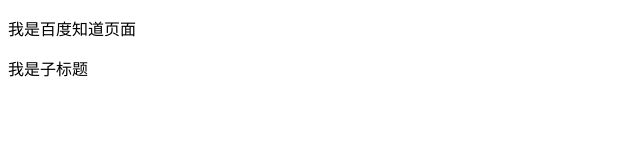
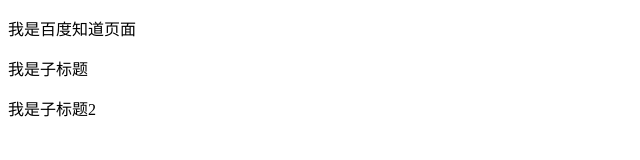
Before and after one commit to jack-roce/baidu, a plain HTML site: page zhidao/zhidao.html in a window 1280 px wide. Shown: the whole page, without its empty margins (0-640 px from the left). Drawn offline with Linux system fonts and the light colour scheme.

Commit message:
增加自标题2

```diff
--- a/zhidao/zhidao.html
+++ b/zhidao/zhidao.html
@@ -9,5 +9,6 @@
 <body>
     <p>我是百度知道页面</p>
     <p>我是子标题</p>
+    <p>我是子标题2</p>
 </body>
 </html>
```
